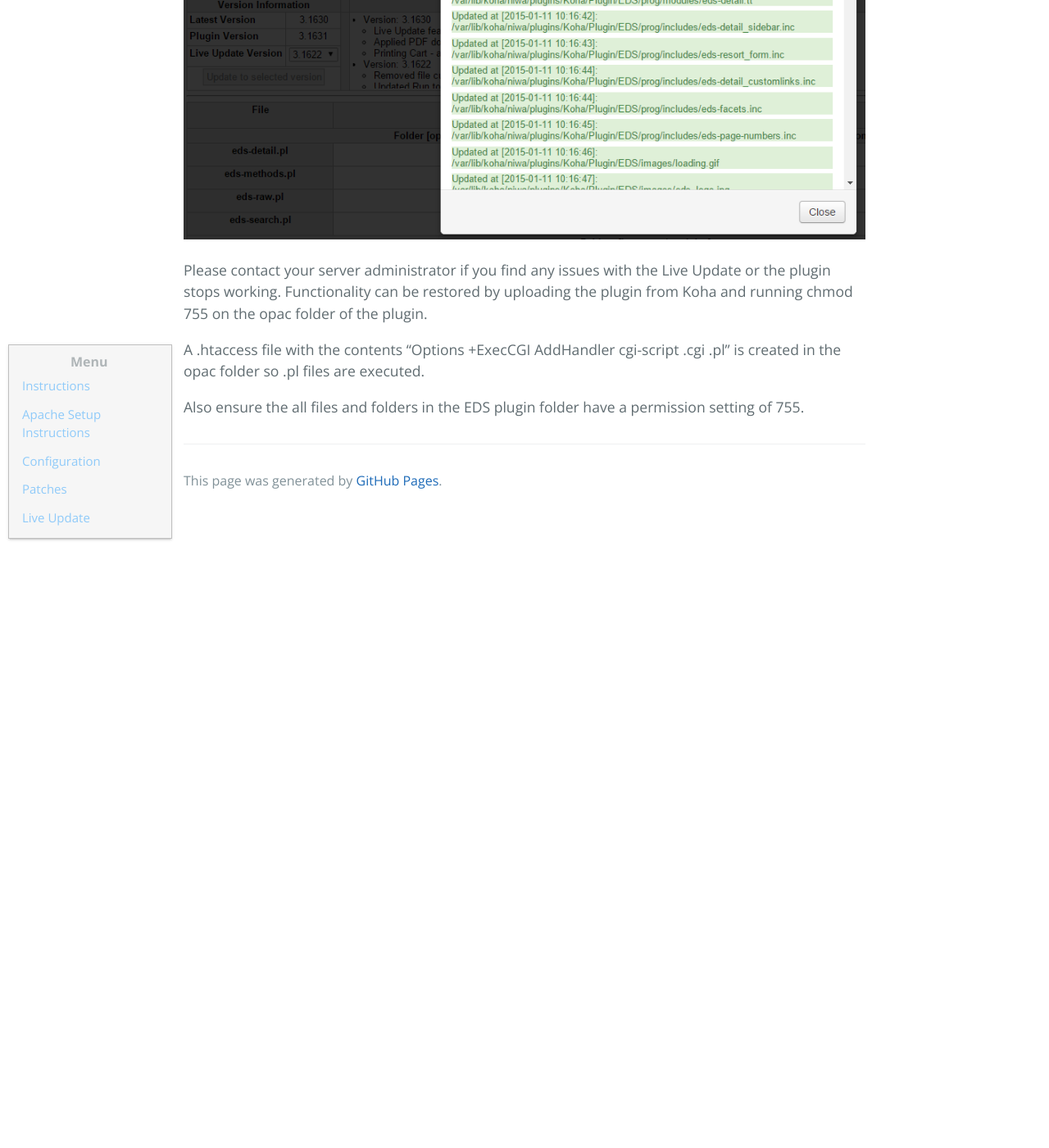
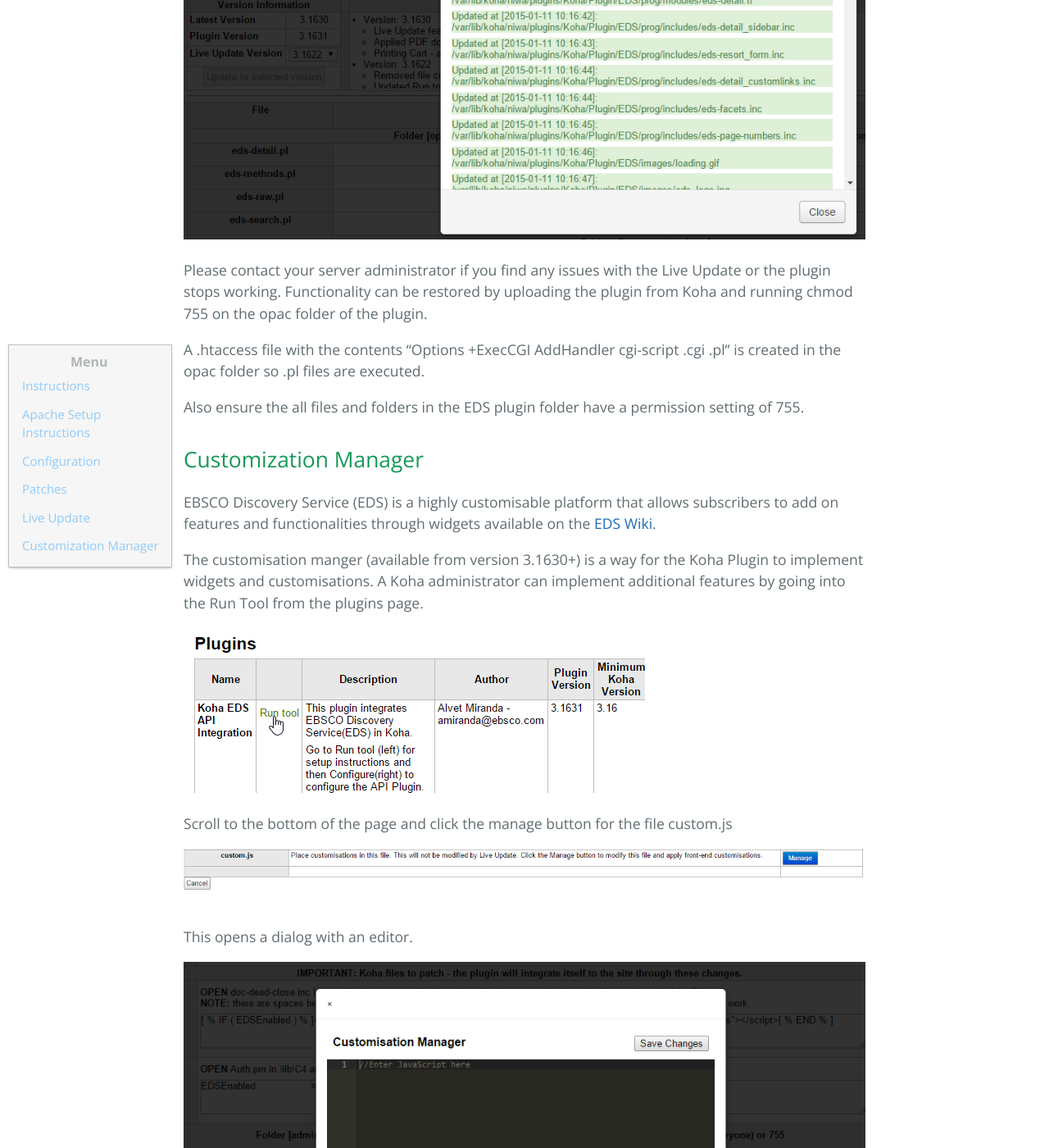
Before and after one commit to ebsco/edsapi-koha-plugin, a Jekyll site: the page built from docs/docs/3.16.md, in a window 1280 px wide and 1400 px high, scrolled down 7228 px. Shown: the whole window at 82% size. Built offline with Jekyll 4.4.1, drawn with Linux system fonts in a browser that asks for light colours; our own code applies the rules of GitHub Pages for plain Markdown files; before the commit the page ends 7858 px from its top, so only the background shows below that; some of the changed text lies outside the part shown.

Commit message:
Documentation: update 3.16 w/ config manager

```diff
--- a/docs/docs/3.16.md
+++ b/docs/docs/3.16.md
@@ -115,3 +115,28 @@
 A .htaccess file with the contents “Options +ExecCGI AddHandler cgi-script .cgi .pl” is created in the opac folder so .pl files are executed.
 
 Also ensure the all files and folders in the EDS plugin folder have a permission setting of 755.
+
+## Customization Manager
+
+EBSCO Discovery Service (EDS) is a highly customisable platform that allows subscribers to add on features and functionalities through widgets available on the [EDS Wiki](http://edswiki.ebscohost.com).
+
+The customisation manger (available from version 3.1630+) is a way for the Koha Plugin to implement widgets and customisations. A Koha administrator can implement additional features by going into the Run Tool from the plugins page.
+
+![Live update](https://cdn.rawgit.com/ebsco/edsapi-koha-plugin/master/Xtras-help/customisationmanager/image001.png)
+
+
+Scroll  to the bottom of the page and click the manage button for the file custom.js
+
+![Live update](https://cdn.rawgit.com/ebsco/edsapi-koha-plugin/master/Xtras-help/customisationmanager/image002.png)
+
+This opens a dialog with an editor.
+
+![Live update](https://cdn.rawgit.com/ebsco/edsapi-koha-plugin/master/Xtras-help/customisationmanager/image003.png)
+
+Enter some widget code – here is an example of a popular EHIS Widget. The snippet is modified slightly to accommodate the Koha environment. Once the script is in place; click on Save Changes.
+
+ ![Live update](https://cdn.rawgit.com/ebsco/edsapi-koha-plugin/master/Xtras-help/customisationmanager/image004.png)
+
+An alert appears to confirm the changes. Click OK and Close to exit the customisation manager.
+
+ ![Live update](https://cdn.rawgit.com/ebsco/edsapi-koha-plugin/master/Xtras-help/customisationmanager/image005.png)
```
